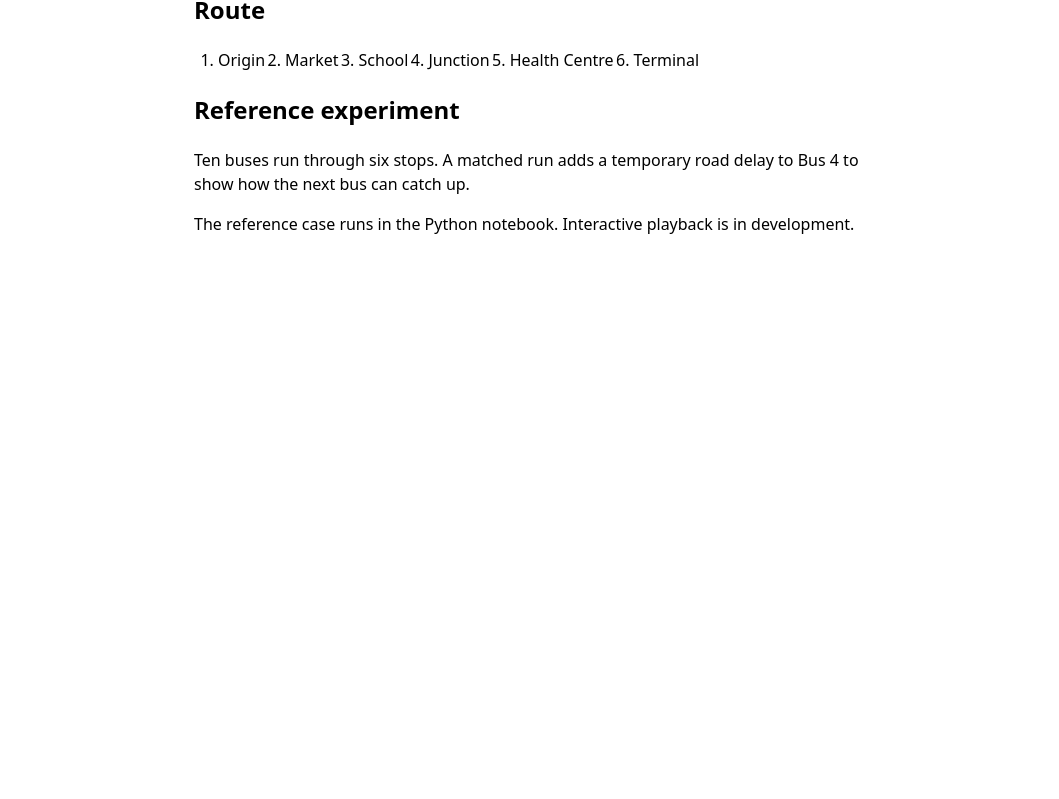
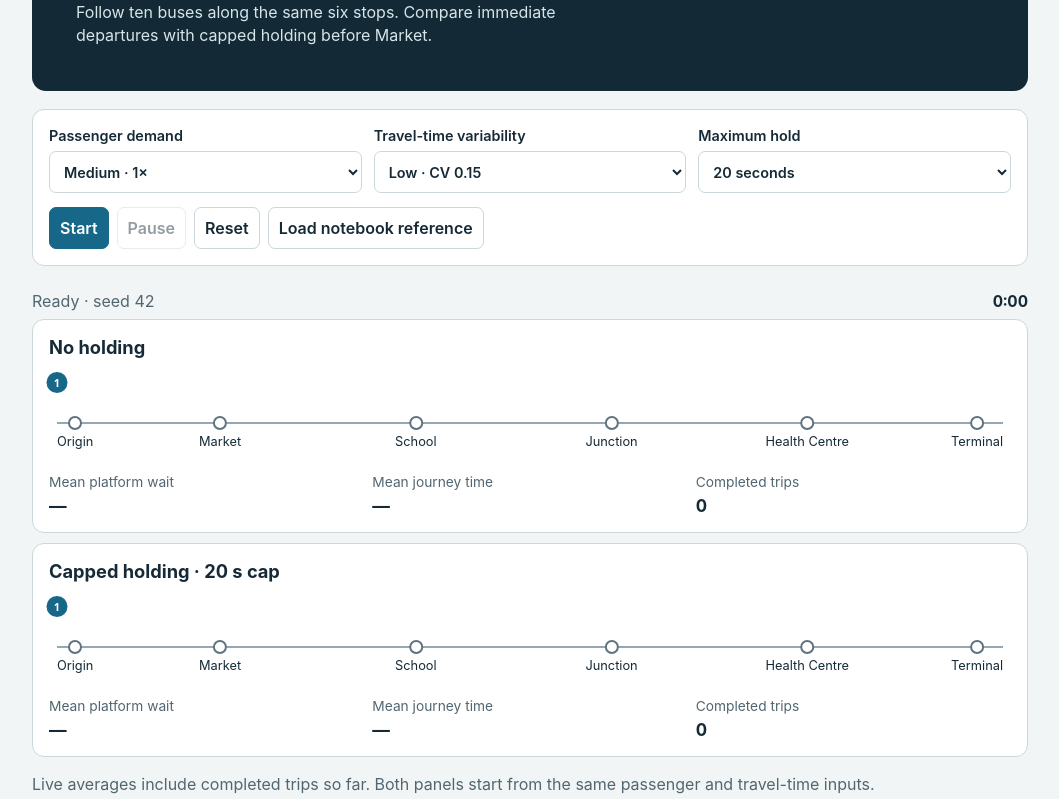
Before and after one commit to amri0faz31/bus-corridor-simulator, a plain HTML site: page docs/index.html in a window 1280 px wide. Shown: the part 169-968 px from the top of the page, without its empty margins (110-1169 px from the left). Before the commit the page ends 800 px from the top, so only its background shows below. Drawn offline with Linux system fonts and the light colour scheme.

Commit message:
feat(demo): simulate and replay both bus policies offline

```diff
--- /dev/null
+++ b/docs/demo.js
@@ -0,0 +1,173 @@
+"use strict";
+
+const model = BusCorridor;
+const $ = id => document.getElementById(id);
+const controls = ["demand", "variability", "cap"];
+const laneNames = ["No holding", "Capped holding"];
+let lanes = [];
+let elapsed = 0;
+let duration = 0;
+let frame = 0;
+let playing = false;
+let previousFrame = 0;
+let referenceMode = false;
+
+function makeLane(label, run) {
+  const section = document.createElement("section");
+  section.className = "lane";
+  section.innerHTML = '<h2></h2><div class="road" aria-hidden="true"><div class="track"></div></div>'
+    + '<dl class="stats"><div><dt>Mean platform wait</dt><dd data-metric="platform_wait">—</dd></div>'
+    + '<div><dt>Mean journey time</dt><dd data-metric="journey_time">—</dd></div>'
+    + '<div><dt>Completed trips</dt><dd data-metric="completed">0</dd></div></dl>';
+  section.querySelector("h2").textContent = label;
+  const road = section.querySelector(".road");
+  model.stops.forEach((name, i) => {
+    const stop = document.createElement("span");
+    stop.className = "stop";
+    stop.textContent = name;
+    stop.style.left = percent(model.distance[i]);
+    if (i === 0) stop.style.transform = "none";
+    if (i === model.stops.length - 1) stop.style.transform = "translateX(-100%)";
+    road.append(stop);
+  });
+  const markers = run.visits.map((_, i) => {
+    const marker = document.createElement("span");
+    marker.className = "bus";
+    marker.textContent = i + 1;
+    road.append(marker);
+    return marker;
+  });
+  $("lanes").append(section);
+  return { run, section, markers };
+}
+
+function percent(km) {
+  return (100 * km / model.distance.at(-1)) + "%";
+}
+
+function position(bus, time) {
+  if (time < bus[0].arrival || time > bus.at(-1).departure) return null;
+  for (let i = 0; i < bus.length; i += 1) {
+    const visit = bus[i];
+    if (i > 0 && time < visit.approach) {
+      const before = bus[i - 1].departure;
+      const fraction = (time - before) / (visit.approach - before);
+      const km = model.distance[i - 1] + fraction * (model.distance[i] - model.distance[i - 1]);
+      return { km, state: "moving" };
+    }
+    if (time <= visit.departure) {
+      const state = time < visit.arrival ? "holding" : time < visit.serviceStart ? "waiting" : "boarding";
+      return { km: model.distance[i], state };
+    }
+  }
+  return null;
+}
+
+function draw() {
+  const seconds = Math.floor(elapsed);
+  $("clock").textContent = Math.floor(seconds / 60) + ":" + String(seconds % 60).padStart(2, "0");
+  for (const { run, section, markers } of lanes) {
+    run.visits.forEach((bus, i) => {
+      const location = position(bus, elapsed);
+      const marker = markers[i];
+      marker.hidden = !location;
+      marker.style.display = location ? "" : "none";
+      if (location) {
+        marker.style.left = percent(location.km);
+        marker.style.top = (2 + 15 * (i % 3)) + "px";
+        marker.className = "bus " + location.state;
+      }
+    });
+    const metrics = model.metrics(run, elapsed);
+    for (const target of section.querySelectorAll("[data-metric]")) {
+      const value = metrics[target.dataset.metric];
+      target.textContent = target.dataset.metric === "completed" ? value
+        : value === null ? "—" : value.toFixed(2) + " s";
+    }
+  }
+}
+
+function pause() {
+  playing = false;
+  cancelAnimationFrame(frame);
+  $("start").disabled = false;
+  $("pause").disabled = true;
+}
+
+function resetTime() {
+  pause();
+  elapsed = 0;
+  draw();
+}
+
+function prepare(useReference) {
+  referenceMode = useReference;
+  if (useReference) {
+    $("demand").value = "reference";
+    $("variability").value = "reference";
+    $("cap").value = "20";
+  } else {
+    if ($("demand").value === "reference") $("demand").value = "1";
+    if ($("variability").value === "reference") $("variability").value = "0.15";
+  }
+  try {
+    const cap = useReference ? 20 : Number($("cap").value);
+    const inputs = useReference
+      ? model.referenceInputs()
+      : model.sampledInputs(Number($("demand").value), Number($("variability").value), 42);
+    const runs = [model.simulate(inputs), model.simulate(inputs, cap)];
+    $("lanes").replaceChildren();
+    lanes = runs.map((run, i) => makeLane(i === 1 ? laneNames[i] + " · " + cap + " s cap" : laneNames[i], run));
+    duration = Math.max(...runs.map(run => run.end));
+    resetTime();
+    $("status").textContent = useReference ? referenceStatus(runs) : "Ready · seed 42";
+  } catch (error) {
+    pause();
+    $("start").disabled = true;
+    $("status").textContent = error.message;
+  }
+}
+
+function referenceStatus(runs) {
+  const reference = globalThis.CORRIDOR_REFERENCE;
+  const passing = runs.every((run, index) => {
+    const expected = reference.policies[index === 0 ? "baseline" : "holding"];
+    const measured = model.metrics(run);
+    return measured.completed === expected.completed
+      && ["platform_wait", "journey_time", "bus5_market_berth_wait"].every(key =>
+        Math.abs(measured[key] - expected[key]) <= reference.tolerance_seconds);
+  });
+  return passing ? "Notebook reference matched · 296 trips per policy" : "Notebook reference did not match.";
+}
+
+function tick(now) {
+  if (!playing) return;
+  elapsed = Math.min(duration, elapsed + (now - previousFrame) * 0.08);
+  previousFrame = now;
+  draw();
+  if (elapsed < duration) {
+    frame = requestAnimationFrame(tick);
+  } else {
+    pause();
+    $("status").textContent = referenceMode
+      ? referenceStatus(lanes.map(item => item.run)) : "Finished · both runs complete";
+  }
+}
+
+$("start").addEventListener("click", () => {
+  if (elapsed >= duration) resetTime();
+  playing = true;
+  previousFrame = performance.now();
+  $("start").disabled = true;
+  $("pause").disabled = false;
+  $("status").textContent = "Running";
+  frame = requestAnimationFrame(tick);
+});
+$("pause").addEventListener("click", () => {
+  pause();
+  $("status").textContent = "Paused";
+});
+$("reset").addEventListener("click", () => prepare(referenceMode));
+$("reference").addEventListener("click", () => prepare(true));
+for (const id of controls) $(id).addEventListener("change", () => prepare(false));
+prepare(false);
--- a/docs/index.html
+++ b/docs/index.html
@@ -4,20 +4,51 @@
   <meta charset="utf-8">
   <meta name="viewport" content="width=device-width, initial-scale=1">
   <title>Bus Corridor Simulator</title>
-  <style>
-    body { font-family: system-ui, sans-serif; line-height: 1.5; margin: 3rem auto; max-width: 42rem; padding: 0 1.25rem; }
-    ol { display: flex; gap: 1.25rem; flex-wrap: wrap; padding-left: 1.5rem; }
-  </style>
+  <link rel="stylesheet" href="style.css">
+  <script defer src="simulation.js"></script>
+  <script defer src="reference.js"></script>
+  <script defer src="demo.js"></script>
 </head>
 <body>
   <main>
-    <h1>Bus Corridor Simulator</h1>
-    <p>A model of passenger waiting and bus queues on a one-way urban route.</p>
-    <h2>Route</h2>
-    <ol aria-label="Route order"><li>Origin</li><li>Market</li><li>School</li><li>Junction</li><li>Health Centre</li><li>Terminal</li></ol>
-    <h2>Reference experiment</h2>
-    <p>Ten buses run through six stops. A matched run adds a temporary road delay to Bus 4 to show how the next bus can catch up.</p>
-    <p>The reference case runs in the Python notebook. Interactive playback is in development.</p>
+    <header>
+      <p class="eyebrow">URBAN TRANSIT SIMULATION</p>
+      <h1>Bus Corridor Simulator</h1>
+      <p>Follow ten buses along the same six stops. Compare immediate departures with capped holding before Market.</p>
+    </header>
+
+    <section class="controls" aria-label="Experiment controls">
+      <div class="fields">
+        <label for="demand">Passenger demand
+          <select id="demand"><option value="reference" disabled hidden>Fixed reference</option><option value="0.60">Low · 0.60×</option><option value="1" selected>Medium · 1×</option><option value="1.75">High · 1.75×</option></select>
+        </label>
+        <label for="variability">Travel-time variability
+          <select id="variability"><option value="reference" disabled hidden>Fixed reference</option><option value="0.15">Low · CV 0.15</option><option value="0.45">High · CV 0.45</option></select>
+        </label>
+        <label for="cap">Maximum hold
+          <select id="cap"><option value="0">0 seconds</option><option value="10">10 seconds</option><option value="20" selected>20 seconds</option><option value="40">40 seconds</option></select>
+        </label>
+      </div>
+      <div class="actions">
+        <button id="start" class="primary" type="button">Start</button>
+        <button id="pause" type="button">Pause</button>
+        <button id="reset" type="button">Reset</button>
+        <button id="reference" type="button">Load notebook reference</button>
+      </div>
+    </section>
+
+    <section aria-label="Live simulations">
+      <div class="clock"><span id="status" role="status">Ready</span><span id="clock">0:00</span></div>
+      <div id="lanes"></div>
+      <p class="caption">Live averages include completed trips so far. Both panels start from the same passenger and travel-time inputs.</p>
+    </section>
+
+    <details open>
+      <summary>About and how to use</summary>
+      <p>Choose demand, running-time variability, and a maximum hold. Start advances both simulations together. The base scenario uses no holding. The other panel tries for an 80-second release gap before Market.</p>
+      <p>Circles are buses. A ring marks one waiting for the Market berth. An orange circle marks a bus waiting at the control point. The chart position between stops is interpolated from event timestamps.</p>
+      <p>Use <strong>Load notebook reference</strong> to replay the exact deterministic disruption from the notebook. The reference check compares completed trips and recorded timings. The random preview uses one browser-seeded run. The notebook uses repeated paired runs for confidence intervals.</p>
+    </details>
   </main>
 </body>
 </html>
--- /dev/null
+++ b/docs/reference.js
@@ -0,0 +1,17 @@
+globalThis.CORRIDOR_REFERENCE = {
+  "tolerance_seconds": 1e-07,
+  "policies": {
+    "baseline": {
+      "completed": 296,
+      "platform_wait": 83.74315202702701,
+      "journey_time": 382.176929054054,
+      "bus5_market_berth_wait": 57.90100000000001
+    },
+    "holding": {
+      "completed": 296,
+      "platform_wait": 84.28369256756756,
+      "journey_time": 382.6321182432432,
+      "bus5_market_berth_wait": 37.90100000000001
+    }
+  }
+};
--- /dev/null
+++ b/docs/simulation.js
@@ -0,0 +1,185 @@
+/* Browser version of the one-berth event model. All times are in seconds. */
+(() => {
+  const stops = ["Origin", "Market", "School", "Junction", "Health Centre", "Terminal"];
+  const distance = [0, 0.5, 1.1, 1.7, 2.3, 2.9];
+  const meanTimes = [60, 70, 75, 70, 80];
+  const intervals = [13, 8, 10, 11, 12];
+  const dispatches = Array.from({ length: 10 }, (_, bus) => bus * 80);
+  const [fixedDwell, boardingSeconds, alightingSeconds] = [5.264, 2.136, 1.503];
+  const market = 1;
+  const priority = { release: 0, passenger: 1, controlArrival: 2, controlRelease: 3, bus: 4, service: 5 };
+
+  function seededRandom(seed) {
+    let state = seed >>> 0;
+    return () => {
+      state = (Math.imul(state, 1664525) + 1013904223) >>> 0;
+      return (state + 0.5) / 4294967296;
+    };
+  }
+
+  function referenceInputs() {
+    const trips = [];
+    intervals.forEach((interval, origin) => {
+      let index = 0;
+      for (let time = 5 + 7 * origin; time < 635; time += interval) {
+        trips.push([time, origin, index++ % 3 === 0 ? origin + 1 : stops.length - 1]);
+      }
+    });
+    return {
+      dispatches, trips, runningTimes: dispatches.map(() => meanTimes),
+      disruption: { bus: 3, link: 0, seconds: 100 },
+    };
+  }
+
+  function sampledInputs(demand, cv, seed) {
+    if (!(Number.isFinite(demand) && demand > 0 && Number.isFinite(cv) && cv >= 0)) {
+      throw new Error("Demand must be positive and variability nonnegative.");
+    }
+    const arrivals = seededRandom(seed);
+    const travel = seededRandom(seed + 1);
+    const trips = [];
+    intervals.forEach((interval, origin) => {
+      let time = 0;
+      let index = 0;
+      while (time < 635) {
+        time += -Math.log1p(-arrivals()) * interval / demand;
+        if (time < 635) {
+          trips.push([time, origin, index++ % 3 === 0 ? origin + 1 : stops.length - 1]);
+        }
+      }
+    });
+    trips.sort((a, b) => a[0] - b[0]);
+    const logVariance = Math.log1p(cv * cv);
+    const runningTimes = dispatches.map(() => meanTimes.map(mean => {
+      if (cv === 0) return mean;
+      const normal = Math.sqrt(-2 * Math.log(travel())) * Math.cos(2 * Math.PI * travel());
+      return Math.exp(Math.log(mean) - logVariance / 2 + Math.sqrt(logVariance) * normal);
+    }));
+    return { dispatches, trips, runningTimes, disruption: null };
+  }
+
+  function simulate(input, holdCap = 0) {
+    const calendar = [];
+    const busQueues = stops.map(() => []);
+    const passengerQueues = stops.map(() => []);
+    const berth = stops.map(() => null);
+    const lastLinkArrival = meanTimes.map(() => -Infinity);
+    const visits = input.dispatches.map(() => []);
+    const onboard = input.dispatches.map(() => []);
+    const riders = input.trips.map(([arrival, origin, destination]) => ({
+      arrival, origin, destination, board: null, alight: null,
+    }));
+    const controlQueue = [];
+    const controlTimes = [];
+    let activeControlBus = null;
+    let previousRelease = null;
+
+    function schedule(time, type, id, stop) {
+      const event = { time, type, id, stop };
+      let left = 0;
+      let right = calendar.length;
+      // Insert after existing events at the same time and priority.
+      while (left < right) {
+        const middle = Math.floor((left + right) / 2);
+        const other = calendar[middle];
+        if (other.time < time || (other.time === time && priority[other.type] <= priority[type])) {
+          left = middle + 1;
+        } else {
+          right = middle;
+        }
+      }
+      calendar.splice(left, 0, event);
+    }
+
+    function decide(now) {
+      if (activeControlBus !== null || !controlQueue.length) return;
+      const bus = controlQueue.shift();
+      activeControlBus = bus;
+      const hold = previousRelease === null ? 0 : Math.min(holdCap, Math.max(0, 80 - (now - previousRelease)));
+      controlTimes[bus].hold = hold;
+      schedule(now + hold, "controlRelease", bus, market);
+    }
+
+    input.dispatches.forEach((time, bus) => schedule(time, "bus", bus, 0));
+    riders.forEach((p, id) => schedule(p.arrival, "passenger", id, p.origin));
+    while (calendar.length) {
+      const { time, type, id, stop } = calendar.shift();
+      const queue = busQueues[stop];
+      if (type === "passenger") {
+        passengerQueues[stop].push(id);
+      } else if (type === "controlArrival") {
+        controlTimes[id] = { approach: time };
+        controlQueue.push(id);
+        decide(time);
+      } else if (type === "controlRelease") {
+        previousRelease = time;
+        activeControlBus = null;
+        schedule(time, "bus", id, stop);
+        decide(time);
+      } else if (type === "bus") {
+        visits[id][stop] = {
+          arrival: time,
+          approach: stop === market && holdCap > 0 ? controlTimes[id].approach : time,
+        };
+        queue.push(id);
+        if (berth[stop] === null && queue.length === 1) schedule(time, "service", id, stop);
+      } else if (type === "service") {
+        if (berth[stop] !== null || queue.shift() !== id) throw new Error("Berth FIFO violated.");
+        berth[stop] = id;
+        const remaining = [];
+        let alighted = 0;
+        for (const rider of onboard[id]) {
+          if (riders[rider].destination === stop) {
+            riders[rider].alight = time;
+            alighted += 1;
+          } else {
+            remaining.push(rider);
+          }
+        }
+        const boarding = passengerQueues[stop].splice(0);
+        for (const rider of boarding) {
+          riders[rider].board = time;
+          remaining.push(rider);
+        }
+        onboard[id] = remaining;
+        visits[id][stop].serviceStart = time;
+        const dwell = fixedDwell + boardingSeconds * boarding.length + alightingSeconds * alighted;
+        schedule(time + dwell, "release", id, stop);
+      } else if (type === "release") {
+        berth[stop] = null;
+        visits[id][stop].departure = time;
+        if (queue.length) schedule(time, "service", queue[0], stop);
+        if (stop < meanTimes.length) {
+          const disruption = input.disruption;
+          const shock = disruption && disruption.bus === id && disruption.link === stop
+            ? disruption.seconds : 0;
+          const arrival = Math.max(time + input.runningTimes[id][stop] + shock, lastLinkArrival[stop] + 1);
+          lastLinkArrival[stop] = arrival;
+          schedule(arrival, stop + 1 === market && holdCap > 0 ? "controlArrival" : "bus", id, stop + 1);
+        }
+      }
+    }
+    if (riders.some(p => p.alight === null)) throw new Error("Service ended before every passenger completed.");
+    return {
+      visits, riders,
+      end: Math.max(...visits.map(bus => bus.at(-1).departure)),
+    };
+  }
+
+  function metrics(run, now = Infinity) {
+    const completed = run.riders.filter(p => p.alight <= now);
+    const average = select => completed.length
+      ? completed.reduce((sum, p) => sum + select(p), 0) / completed.length
+      : null;
+    return {
+      completed: completed.length,
+      platform_wait: average(p => p.board - p.arrival),
+      journey_time: average(p => p.alight - p.arrival),
+      bus5_market_berth_wait: run.visits[4][market].serviceStart - run.visits[4][market].arrival,
+    };
+  }
+
+  const api = { stops, distance, referenceInputs, sampledInputs, simulate, metrics };
+  globalThis.BusCorridor = api;
+  if (typeof module !== "undefined") module.exports = api;
+})();
--- /dev/null
+++ b/docs/style.css
@@ -0,0 +1,54 @@
+:root {
+  color-scheme: light;
+  --ink: #152a36;
+  --slate: #526671;
+  --line: #cbd7da;
+  --navy: #142936;
+  --teal: #176789;
+  --copper: #a44928;
+  font-family: Inter, system-ui, sans-serif;
+}
+* { box-sizing: border-box; }
+body { margin: 0; color: var(--ink); background: #f1f5f5; line-height: 1.45; }
+main { max-width: 1080px; padding: 28px clamp(14px, 4vw, 42px); margin: auto; }
+header { background: var(--navy); color: #f3f8f8; padding: clamp(20px, 5vw, 44px); border-radius: 14px; }
+header h1 { font-size: clamp(2rem, 6vw, 3.6rem); line-height: 1.04; letter-spacing: -.045em; margin: 8px 0 12px; }
+header p { max-width: 51ch; margin: 0; color: #d6e5e8; }
+.eyebrow { font: 600 .8rem system-ui; letter-spacing: .12em; }
+.controls { margin: 18px 0; padding: 16px; border: 1px solid var(--line); border-radius: 12px; background: white; }
+.fields { display: grid; gap: 12px; grid-template-columns: repeat(auto-fit, minmax(175px, 1fr)); }
+label { display: grid; gap: 4px; font-weight: 600; font-size: .9rem; }
+select, button { min-height: 42px; font: inherit; padding: 7px 10px; border: 1px solid var(--line); color: var(--ink); background: white; border-radius: 7px; }
+button { font-weight: 600; cursor: pointer; }
+button:disabled { opacity: .46; cursor: default; }
+.primary { background: var(--teal); border-color: var(--teal); color: white; }
+.actions { display: flex; gap: 8px; flex-wrap: wrap; margin-top: 14px; }
+.clock { display: flex; justify-content: space-between; align-items: baseline; gap: 8px; color: var(--slate); padding: 6px 0; }
+#clock { font-variant-numeric: tabular-nums; font-weight: 650; color: var(--ink); }
+.lane { padding: 14px 16px; background: white; border: 1px solid var(--line); border-radius: 12px; margin-bottom: 10px; }
+.lane h2 { font-size: 1.14rem; margin: 0 0 4px; }
+.road { position: relative; margin: 9px 8px; height: 94px; }
+.track { position: absolute; left: 0; right: 0; top: 52px; height: 2px; background: #93a8b2; }
+.stop { position: absolute; top: 46px; transform: translateX(-50%); text-align: center; font-size: .8rem; }
+.stop::before { content: ""; width: 10px; height: 10px; border-radius: 50%; background: white; border: 2px solid #5e737f; display: block; margin: auto auto 3px; }
+.stop:first-of-type { transform: none; }
+.stop:last-child { transform: translateX(-100%); }
+.bus { position: absolute; transform: translateX(-50%); border-radius: 50%; width: 21px; height: 21px; display: grid; place-items: center; color: white; background: var(--teal); font: 700 11px system-ui; z-index: 2; }
+.bus.waiting { outline: 2px solid #274452; outline-offset: 2px; }
+.bus.holding { background: var(--copper); }
+.stats { display: grid; grid-template-columns: repeat(3, 1fr); gap: 8px; margin: 0; }
+.stats dt { color: var(--slate); font-size: .86rem; }
+.stats dd { margin: 0; font-size: 1.1rem; font-weight: 650; font-variant-numeric: tabular-nums; }
+.caption, details { color: var(--slate); }
+details { border-top: 1px solid var(--line); padding-top: 14px; }
+summary { color: var(--ink); font-weight: 650; cursor: pointer; }
+@media (max-width: 550px) {
+  main { padding-top: 14px; }
+  .road { height: 112px; margin-inline: 13px; }
+  .stop { font-size: .68rem; width: 43px; line-height: 1.1; }
+  .stop:nth-of-type(even) { padding-top: 34px; }
+  .stop:nth-of-type(even)::before { position: absolute; top: 0; left: calc(50% - 7px); }
+  .stop:nth-of-type(even) { margin-top: 0; }
+  .stop:nth-of-type(even)::after { content: ""; position: absolute; top: 12px; left: 50%; height: 20px; border-left: 1px solid var(--line); }
+  .stats dt { font-size: .76rem; }
+}
```
Also changed, not shown: data/browser-reference.json (added, +17 -0 lines).
